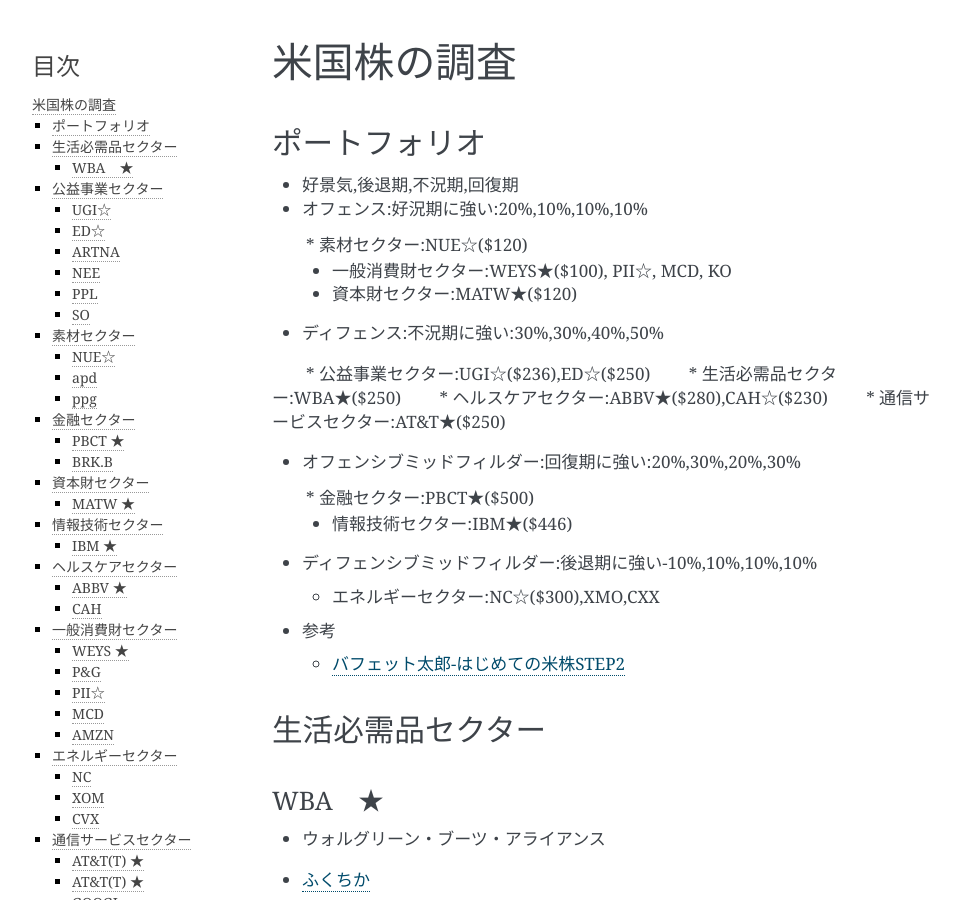
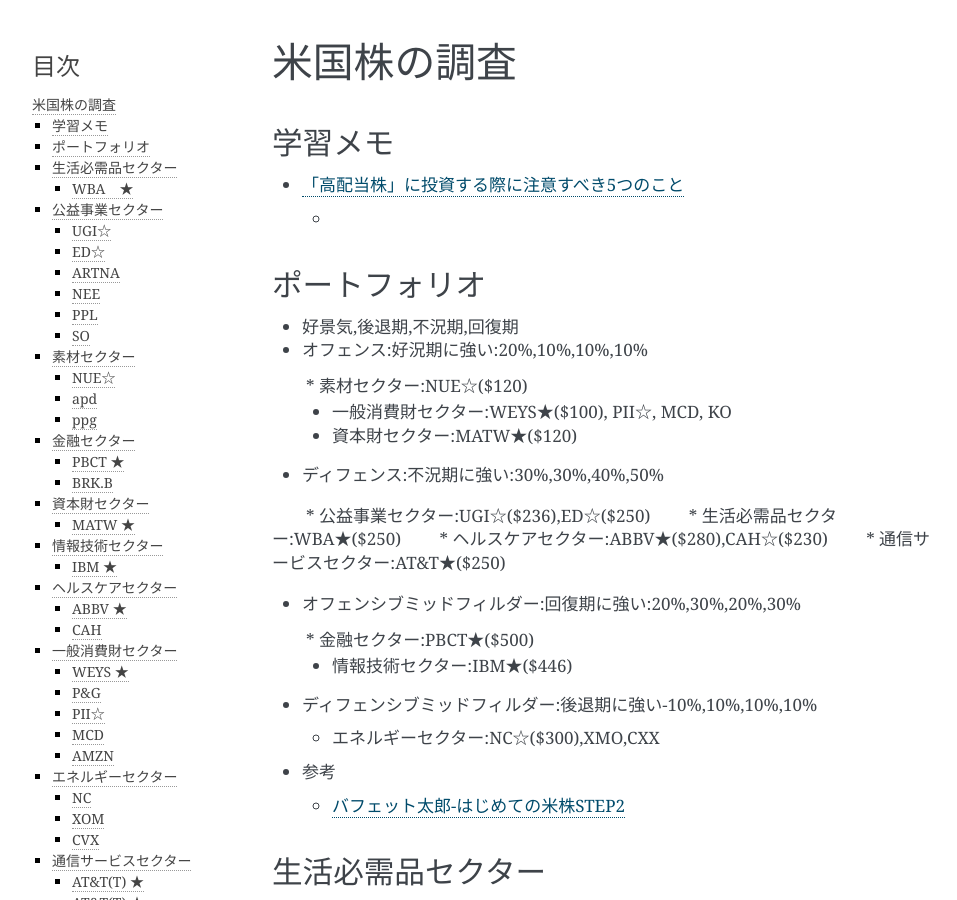
Before and after one commit to yuyuyu0706/sphinx, a Sphinx documentation site: the page built from sphinx/source/work/page07_finance.rst, in a window 1280 px wide and 900 px high. Shown: the whole window, without its empty margins (148-1105 px from the left). Built offline with Sphinx 7.4.7, drawn with Linux system fonts in a browser that asks for light colours; pages that are not in the unit, such as notebooks, are missing from menus.

Commit message:
auto commit

```diff
--- a/sphinx/source/work/page07_finance.rst
+++ b/sphinx/source/work/page07_finance.rst
@@ -2,6 +2,13 @@
 #################################
 米国株の調査
 #################################
+
+学習メモ
+###############################
+
+* `「高配当株」に投資する際に注意すべき5つのこと <http://buffett-taro.net/archives/39875611.html>`_
+
+  *
 
 ポートフォリオ
 ###############################
```
